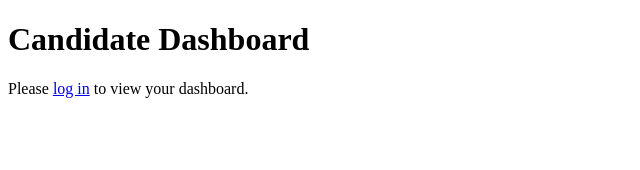
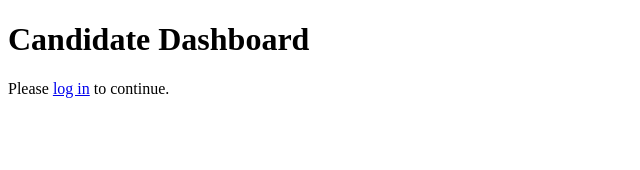
Before and after one commit to directhireai/direct-hire-ai, a Next.js app: page /dashboard/candidate in a window 1280 px wide. Shown: the top 170 px of the page, without its empty margins (0-640 px from the left). Built offline with nearby package versions, Linux system fonts and the light colour scheme; no server answers.

Commit message:
Update candidate.tsx

```diff
--- a/pages/dashboard/candidate.tsx
+++ b/pages/dashboard/candidate.tsx
@@ -1,26 +1,26 @@
 // pages/dashboard/candidate.tsx
+import { useSession } from "next-auth/react";
 import { useEffect, useState } from "react";
-import { useSession } from "next-auth/react";
 import Link from "next/link";
 
 export default function CandidateDashboard() {
   const [isClient, setIsClient] = useState(false);
-  const { data: session } = useSession();
+  const sessionHook = useSession();
 
   useEffect(() => {
     setIsClient(true);
   }, []);
 
-  if (!isClient) {
-    return null; // Avoid SSR-related crash
-  }
+  if (!isClient) return null;
+
+  const session = sessionHook?.data;
 
   return (
     <div>
       <h1>Candidate Dashboard</h1>
       {!session ? (
         <p>
-          Please <Link href="/auth">log in</Link> to view your dashboard.
+          Please <Link href="/auth">log in</Link> to continue.
         </p>
       ) : (
         <p>Welcome, {session.user?.email}!</p>
```
